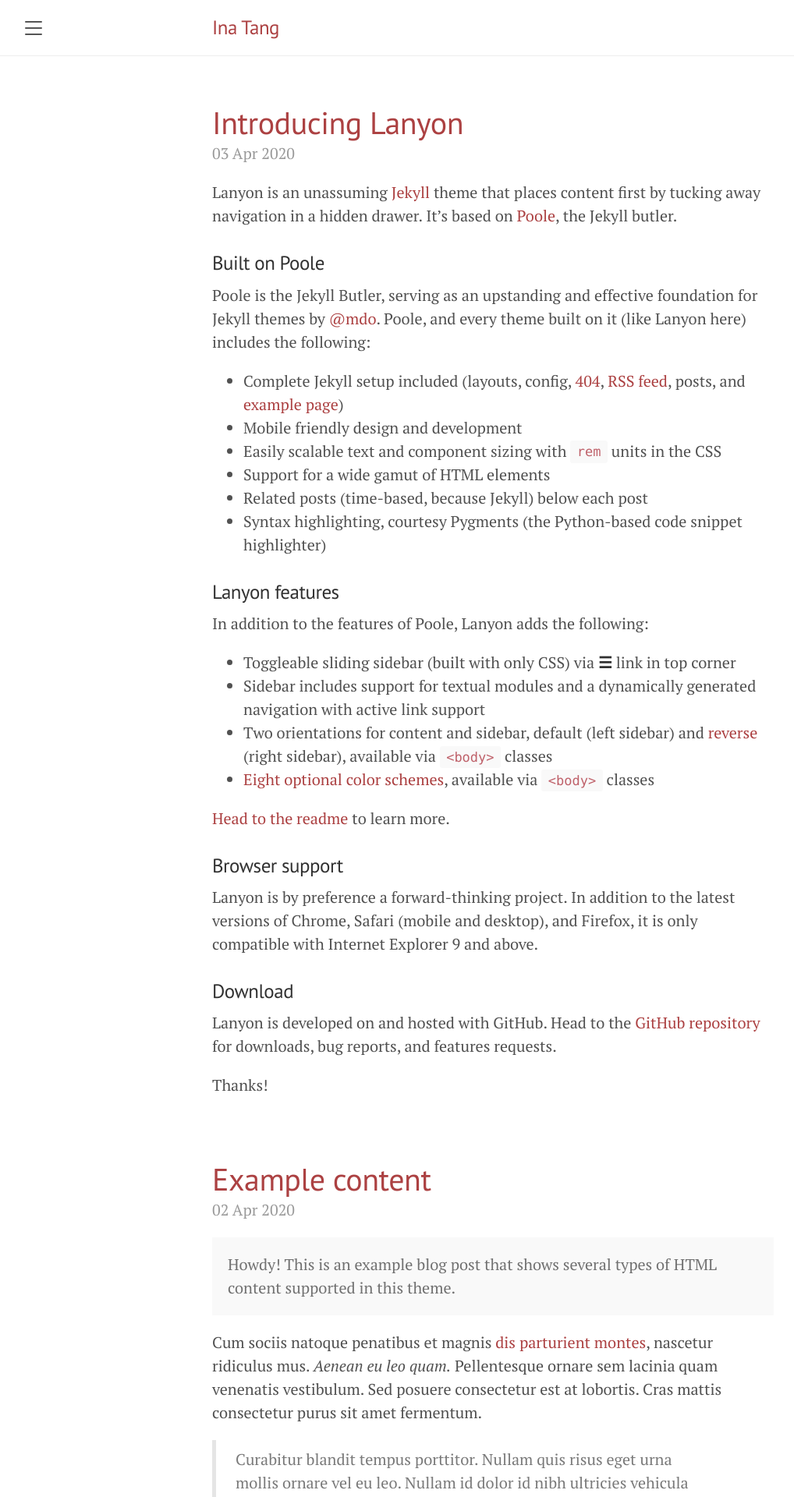
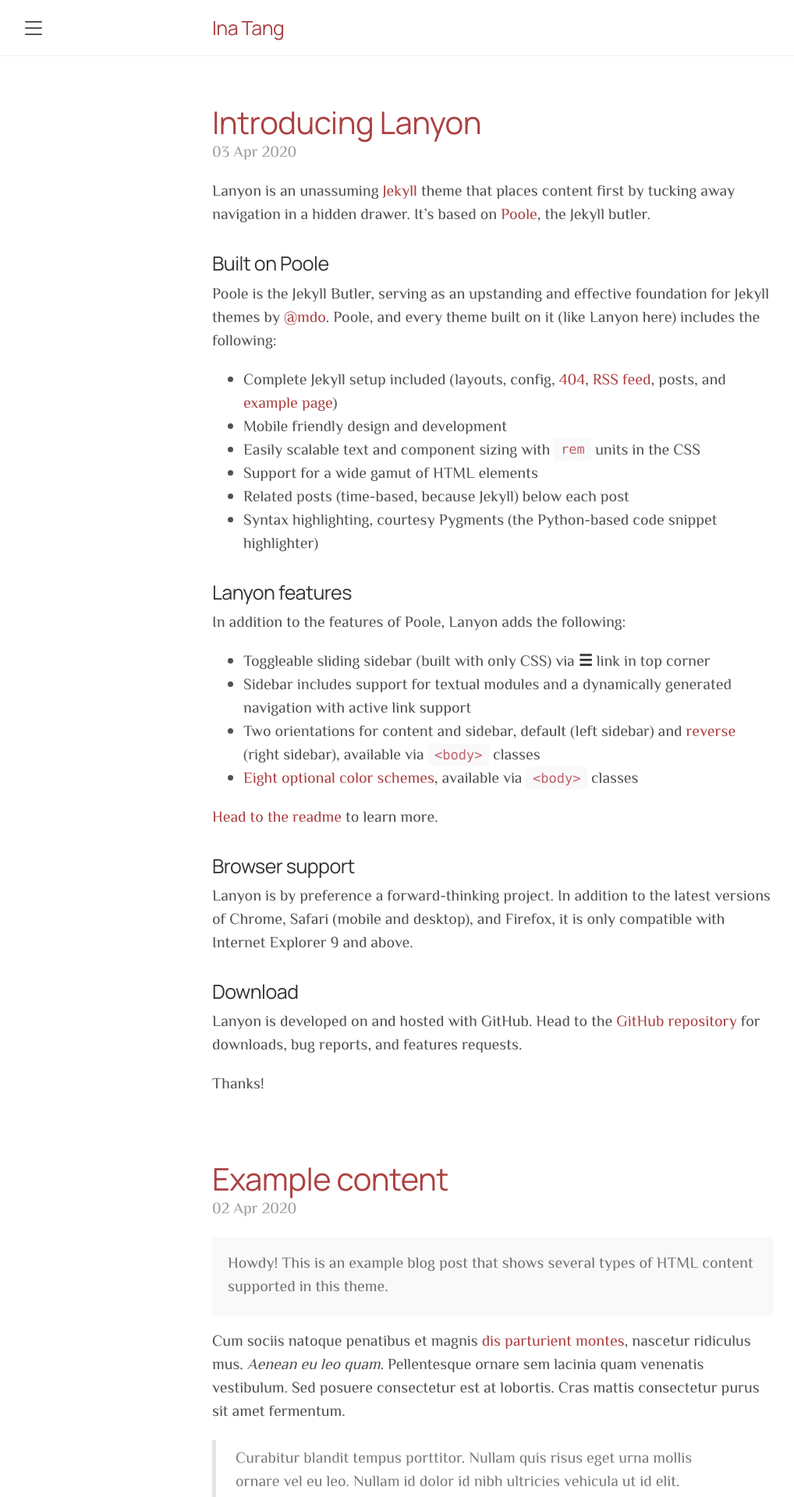
Before and after one commit to I7T5/i7t5.github.io-v1, a Jekyll site: the page built from docs/index.html, in a window 1280 px wide. Shown: the top 1920 px of the page at 78% size, without its empty margins (8-1026 px from the left). Built offline with Jekyll 4.4.1, drawn with Linux system fonts in a browser that asks for light colours; the list of posts is cut into pages by our own code.

Commit message:
Updated fonts
In head.html stylesheet and in lanyon.css

```diff
--- a/docs/_includes/head.html
+++ b/docs/_includes/head.html
@@ -19,7 +19,9 @@
   <link rel="stylesheet" href="{{ '/public/css/poole.css' | relative_url }}">
   <link rel="stylesheet" href="{{ '/public/css/syntax.css' | relative_url }}">
   <link rel="stylesheet" href="{{ '/public/css/lanyon.css' | relative_url }}">
-  <link rel="stylesheet" href="https://fonts.googleapis.com/css?family=PT+Serif:400,400italic,700%7CPT+Sans:400">
+  <link rel="preconnect" href="https://fonts.googleapis.com">
+  <link rel="preconnect" href="https://fonts.gstatic.com" crossorigin>
+  <link href="https://fonts.googleapis.com/css2?family=El+Messiri&family=Manrope&family=Noto+Sans+SC&family=Nunito&family=PT+Sans&family=PT+Serif&display=swap" rel="stylesheet">
 
   <link rel="apple-touch-icon-precomposed" sizes="144x144" href="{{ '/public/apple-touch-icon-precomposed.png' | absolute_url }}">
   <link rel="shortcut icon" href="{{ '/public/favicon.ico' | absolute_url }}">
--- a/docs/public/css/lanyon.css
+++ b/docs/public/css/lanyon.css
@@ -41,11 +41,11 @@
 }
 
 html {
-  font-family: "PT Serif", Georgia, "Times New Roman", serif;
+  font-family: 'El Messiri', 'Manrope', 'Noto Sans SC', 'Nunito', sans-serif;
 }
 
 h1, h2, h3, h4, h5, h6 {
-  font-family: "PT Sans", Helvetica, Arial, sans-serif;
+  font-family: 'Manrope', 'Noto Sans SC', sans-serif;
   font-weight: 400;
   color: #313131;
   letter-spacing: -.025rem;
@@ -148,7 +148,7 @@
   width: 14rem;
   visibility: hidden;
   overflow-y: auto;
-  font-family: "PT Sans", Helvetica, Arial, sans-serif;
+  font-family: 'Manrope', 'Noto Sans SC', sans-serif;
   font-size: .875rem; /* 15px */
   color: rgba(255,255,255,.6);
   background-color: #202020;
@@ -363,7 +363,7 @@
   overflow: hidden; /* clearfix */
   margin-left: -1rem;
   margin-right: -1rem;
-  font-family: "PT Sans", Helvetica, Arial, sans-serif;
+  font-family: 'Manrope', 'Noto Sans SC', sans-serif;
   color: #ccc;
   text-align: center;
 }
```
